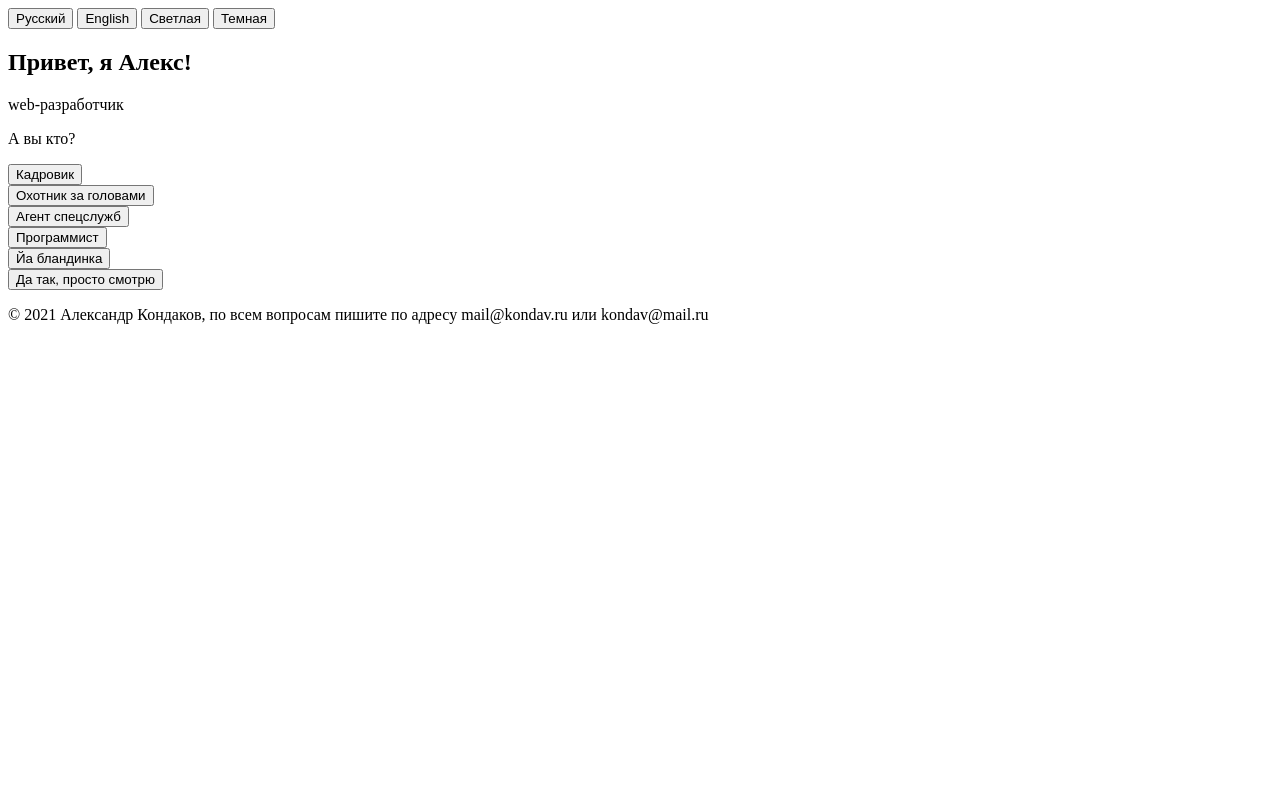
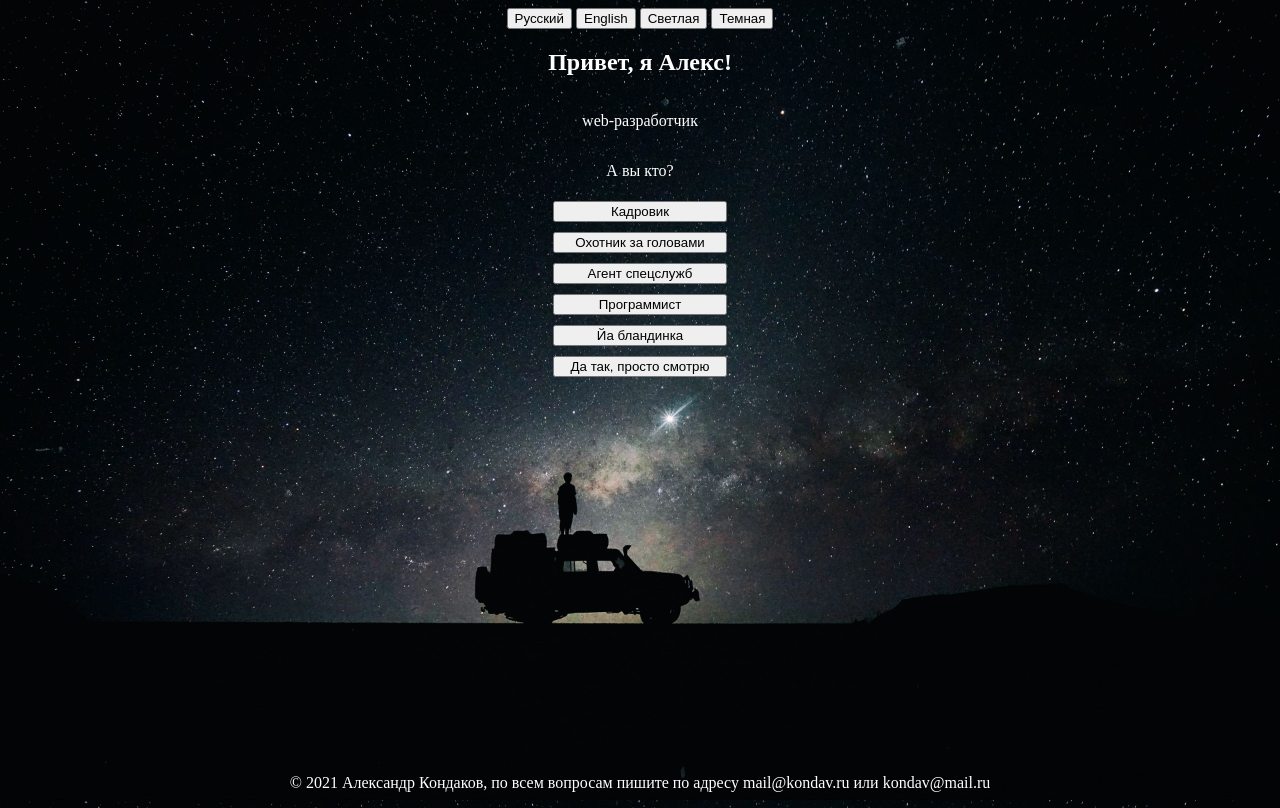
Before and after one commit to akondav/kondav-ru, a plain HTML site: page index.html in a window 1280 px wide. Drawn offline with Linux system fonts and the light colour scheme.

Commit message:
Add pages

```diff
--- /dev/null
+++ b/css/style.css
@@ -0,0 +1,75 @@
+/* default css browsers zeroing
+*{
+	padding: 0;
+	margin: 0;
+	border: 0;
+}
+*,*:before,*:after{
+	-moz-box-sizing: border-box;
+	-webkit-box-sizing: border-box;
+	box-sizing: border-box;
+}
+:focus,:active{outline: none;}
+a:focus,a:active{outline: none;}
+
+nav,footer,header,aside{display: block;}
+
+html,body{
+	height: 100%;
+	width: 100%;
+	font-size: 100%;
+	line-height: 1;
+	font-size: 14px;
+	-ms-text-size-adjust: 100%;
+	-moz-text-size-adjust: 100%;
+	-webkit-text-size-adjust: 100%;
+}
+input,button,textarea{font-family:inherit;}
+
+input::-ms-clear{display: none;}
+button{cursor: pointer;}
+button::-moz-focus-inner {padding:0;border:0;}
+a, a:visited{text-decoration: none;}
+a:hover{text-decoration: none;}
+ul li{list-style: none;}
+img{vertical-align: top;}
+
+h1,h2,h3,h4,h5,h6{font-size:inherit;font-weight: 400;}
+*/
+
+html{
+    height: 100%;
+}
+
+.bg_ind{
+    background: #4e4e4e url(../img/nightjeep.jpg) 50%/cover fixed no-repeat;
+    color: #fff;
+	display: flex;
+    flex-direction: column;
+    height: 100%;
+	align-items: center;
+}
+
+header{
+	flex: 0 0 auto;
+ }
+
+ .main-section{
+	flex: 1 0 auto;
+	display: flex;
+	flex-direction: column;
+	align-items: stretch;
+
+}
+
+ footer{
+	flex: 0 0 auto;
+ }
+
+ .centerBtn{
+	margin: 5px;
+ }
+
+ p{
+	 text-align: center;
+ }
--- a/index.html
+++ b/index.html
@@ -3,9 +3,10 @@
     <head>
         <meta http-equiv="Content-type" content="text/html; charset=utf-8">
         <title>Personal Portfolio Webpage</title>
-        <!--<link rel="stylesheet" href="css/style.css">-->
+        <link rel="stylesheet" href="css/style.css">
     </head>
-    <body>
+    <body class="bg_ind">
+        <header>
             <nav>
                 <button>Русский</button>
                 <button>English</button>
@@ -13,31 +14,19 @@
                 <button>Темная</button>
             </nav>
         </header>
-        <section id="welcome-section" class="welcome-section">
+        <section class="main-section">
             <h1>Привет, я Алекс!</h1>
             <p>web-разработчик</p>
             <p>А вы кто?</p>
-            <div>
-                <button>Кадровик</button>
-            </div>
-            <div>
-                <button>Охотник за головами</button>
-            </div>
-            <div>
-                <button>Агент спецслужб</button>
-            </div>
-            <div>
-                <button>Программист</button>
-            </div>
-            <div>
-                <button>Йа бландинка</button>
-            </div>
-            <div>
-                <button>Да так, просто смотрю</button>
-            </div>
+            <button class="centerBtn" onclick="document.location='./iamhr.html'">Кадровик</button>
+            <button class="centerBtn" onclick="document.location='./iamdingo.html'">Охотник за головами</button>
+            <button class="centerBtn" onclick="document.location='./iamagent.html'">Агент спецслужб</button>
+            <button class="centerBtn" onclick="document.location='./iamprog.html'">Программист</button>
+            <button class="centerBtn" onclick="document.location='./iamblond.html'">Йа бландинка</button>
+            <button class="centerBtn" onclick="document.location='./iamjustlook.html'">Да так, просто смотрю</button>
         </section>
+        <footer>
+            <p>© 2021 Александр Кондаков, по всем вопросам пишите по адресу mail@kondav.ru или kondav@mail.ru</p>
+        </footer>
     </body>
-    <footer>
-<p>© 2021 Александр Кондаков, по всем вопросам пишите по адресу mail@kondav.ru или kondav@mail.ru</p>
-    </footer>
 </html>
```
Also changed, not shown: iamagent.html (added, +23 -0 lines), iamblond.html (added, +23 -0 lines), iamdingo.html (added, +23 -0 lines), iamhr.html (added, +23 -0 lines), iamjustlook.html (added, +23 -0 lines), iamprog.html (added, +25 -0 lines), img/blackcat.png (added), img/headhunter.jpg (added), img/hr.webp (added), img/hrscare.jpg (added), img/iamblondie.jpg (added), img/justlook.jpg (added), img/justlookalien.jpg (added), img/justlookshine.jpg (added), 3 more files, 1 other file.
